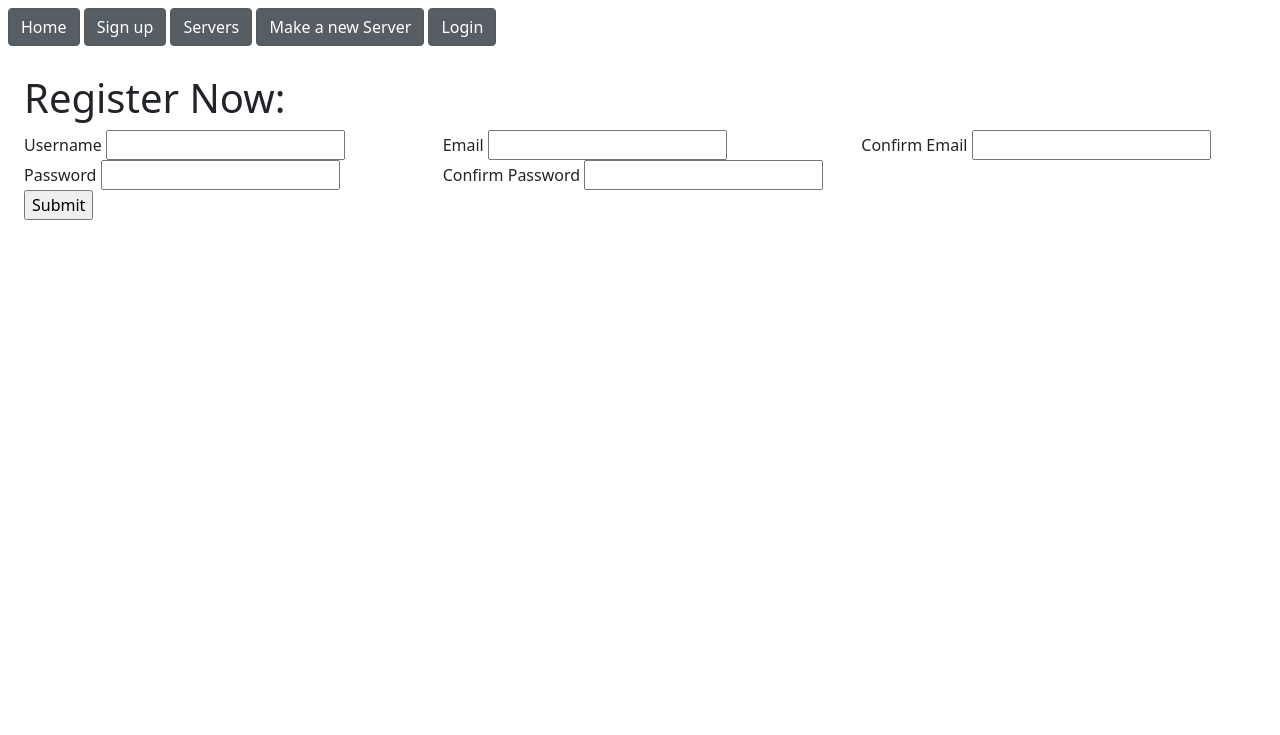
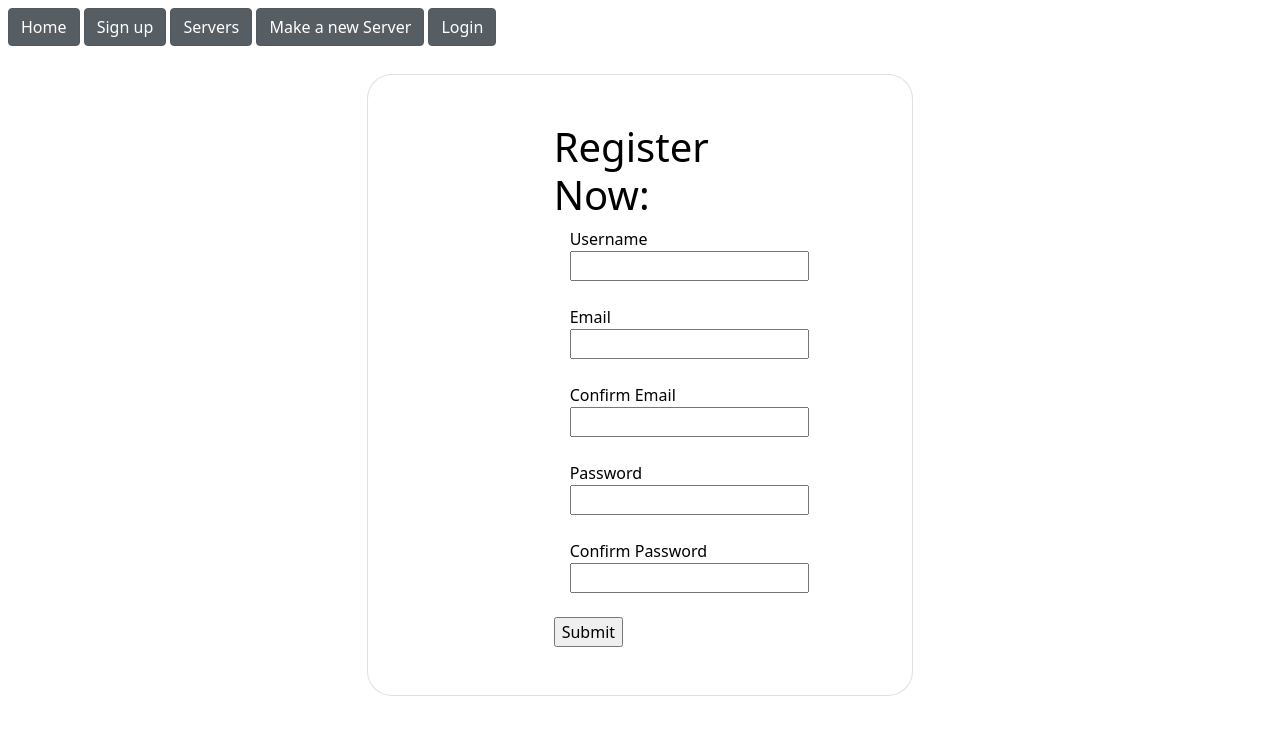
Before and after one commit to BaconB0TOrg/GCCWebProject, a Flask app: page /register/ in a window 1280 px wide. Shown: the top 735 px of the page. Run offline with Flask 2, Linux system fonts and the light colour scheme.

Commit message:
improved register form
I will repeat this process for the other forms, login and new server

```diff
--- a/templates/register.html
+++ b/templates/register.html
@@ -3,43 +3,86 @@
 {% block title %} Sign up {% endblock %}
 
 {% block content %}
+
+<div class="container h-100">
+    <div class="row d-flex justify-content-center align-items-center h-100">
+        <div class="col-10 col-md-8 col-lg-6">
+            <div class="card text-black" style="border-radius: 25px;">
+                <div class="card-body p-md-5">
+                    <div class="row justify-content-center">
+                        <div class="col-md-10 col-lg-6 col-xl-5 order-2 order-lg-1">
+
                             <h1>Register Now:</h1>
                             <form action="{{url_for('post_register')}}" method="post">
                                 {# add CSRF Protection #}
                                 {{ form.hidden_tag() }}
 
-    <div class="row mb-auto">
                                     {# add name field and label #}
-        <div class="form-group col-sm-12 col-lg-6 col-xl-4">
+                                    <!-- <div class="form-group col-sm-12 col-lg-6 col-xl-4">
+                                        {{ form.username.label }}
+                                        {{ form.username() }}
+                                    </div> -->
+                                    <div class="d-flex flex-row align-items-center mb-4">
+                                        <i class="fas fa-envelope fa-lg me-3 fa-fw"></i>
+                                        <div class="form-outline flex-fill mb-0">
                                             {{ form.username.label }}
                                             {{ form.username() }}
                                         </div>
-        <div class="form-group col-sm-12 col-lg-6 col-xl-4">
+                                    </div>
+                                    <!-- <div class="form-group col-sm-12 col-lg-6 col-xl-4">
+                                        {{ form.email.label }}
+                                        {{ form.email() }}
+                                    </div> -->
+                                    <div class="d-flex flex-row align-items-center mb-4">
+                                        <i class="fas fa-envelope fa-lg me-3 fa-fw"></i>
+                                        <div class="form-outline flex-fill mb-0">
                                             {{ form.email.label }}
                                             {{ form.email() }}
                                         </div>
-        <div class="form-group col-sm-12 col-lg-6 col-xl-4">
+                                    </div>
+                                    <!-- <div class="form-group col-sm-12 col-lg-6 col-xl-4">
+                                        {{ form.confirm_email.label }}
+                                        {{ form.confirm_email() }}
+                                    </div> -->
+                                    <div class="d-flex flex-row align-items-center mb-4">
+                                        <i class="fas fa-envelope fa-lg me-3 fa-fw"></i>
+                                        <div class="form-outline flex-fill mb-0">
                                             {{ form.confirm_email.label }}
                                             {{ form.confirm_email() }}
                                         </div>
-        <div class="form-group col-sm-12 col-lg-6 col-xl-4">
+                                    </div>
+                                    <!-- <div class="form-group col-sm-12 col-lg-6 col-xl-4">
+                                        {{ form.password.label }}
+                                        {{ form.password() }}
+                                    </div> -->
+                                    <div class="d-flex flex-row align-items-center mb-4">
+                                        <i class="fas fa-envelope fa-lg me-3 fa-fw"></i>
+                                        <div class="form-outline flex-fill mb-0">
                                             {{ form.password.label }}
                                             {{ form.password() }}
                                         </div>
-        <div class="form-group col-sm-12 col-lg-6 col-xl-4">
+                                    </div>
+                                    <!-- <div class="form-group col-sm-12 col-lg-6 col-xl-4">
+                                        {{ form.confirm_password.label }}
+                                        {{ form.confirm_password() }}
+                                    </div> -->
+                                    <div class="d-flex flex-row align-items-center mb-4">
+                                        <i class="fas fa-envelope fa-lg me-3 fa-fw"></i>
+                                        <div class="form-outline flex-fill mb-0">
                                             {{ form.confirm_password.label }}
                                             {{ form.confirm_password() }}
                                         </div>
-        <!-- <div class="form-group col-sm-12 col-lg-6 col-xl-4">
-            {#{ form.profile_picture.label }#}
-            {#{ form.profile_picture() }#}
                                     </div>
-        <div class="form-group col-sm-12 col-lg-6 col-xl-4">
-            {#{ form.profile_text.label }#}
-            {#{ form.profile_text() }#}
-        </div> -->
-    </div>
+
                                 {# add submit button #}
                                 {{ form.submit() }}
                             </form>
+                        </div>
+                    </div>
+                </div>
+            </div>
+        </div>
+    </div>
+</div>
+
 {% endblock %}
```
Also changed, not shown: server_hosting.sqlite3. Lines whose indentation alone changed are shown as unchanged.
